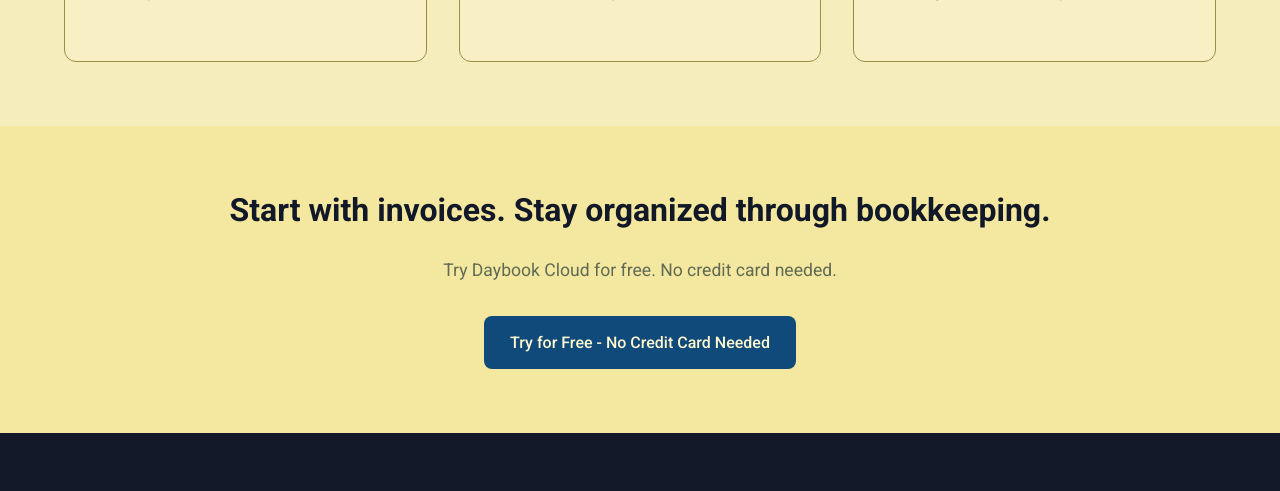
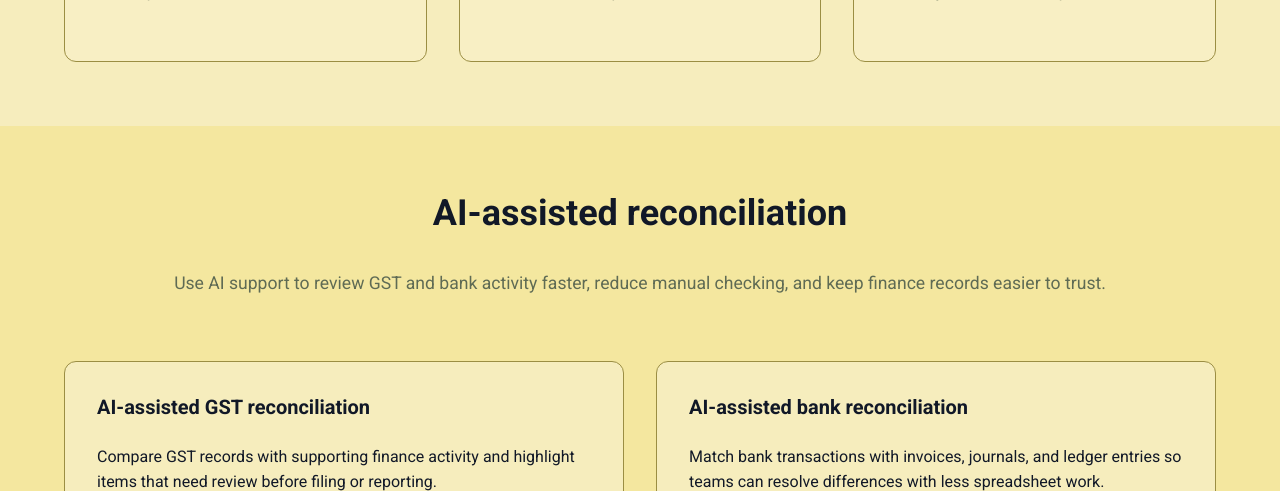
Before and after one commit to tociva/daybook.cloud, a plain HTML site: page features.html in a window 1280 px wide. Shown: the part 2530-3021 px from the top of the page. Drawn offline with Linux system fonts and the light colour scheme.

Commit message:
added AI blocks for reconciliation.

```diff
--- a/features.html
+++ b/features.html
@@ -164,6 +164,23 @@
         </div>
     </section>
 
+    <section class="services-section" id="ai-reconciliation">
+        <div class="container">
+            <h2 class="section-title">AI-assisted reconciliation</h2>
+            <p class="section-intro">Use AI support to review GST and bank activity faster, reduce manual checking, and keep finance records easier to trust.</p>
+            <div class="services-grid">
+                <div class="service-card">
+                    <h3>AI-assisted GST reconciliation</h3>
+                    <p>Compare GST records with supporting finance activity and highlight items that need review before filing or reporting.</p>
+                </div>
+                <div class="service-card">
+                    <h3>AI-assisted bank reconciliation</h3>
+                    <p>Match bank transactions with invoices, journals, and ledger entries so teams can resolve differences with less spreadsheet work.</p>
+                </div>
+            </div>
+        </div>
+    </section>
+
     <!-- CTA Section -->
     <section class="final-cta-section">
         <div class="container">
```
Also changed, not shown: features.htm (+17 -0 lines).
